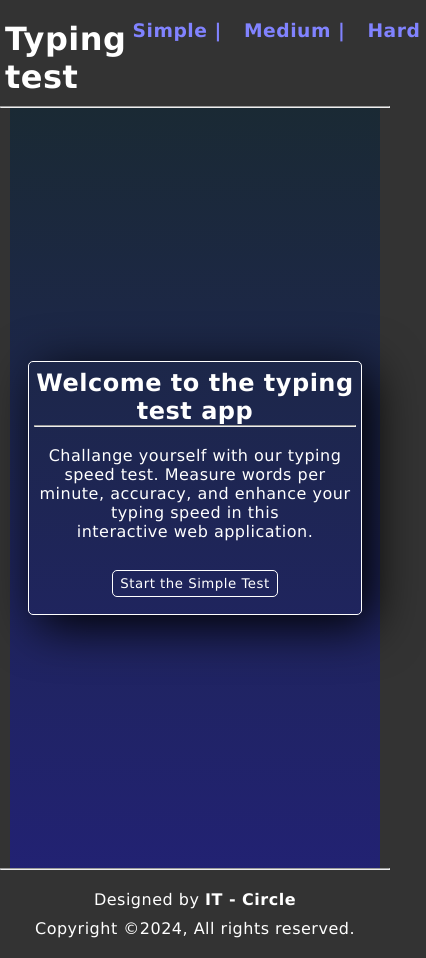
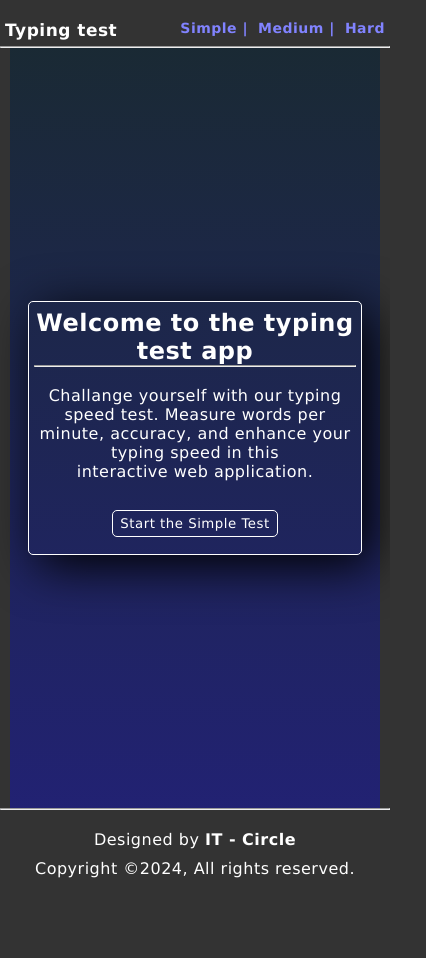
Before and after one commit to 13jagadish10/typing_test, a plain HTML site: page index.html in a window 390 px wide. Shown: the whole page, 426 px wide, since content can reach past the window. After the commit the page ends 898 px from the top, so only its background shows below. Drawn offline with Linux system fonts and the light colour scheme.

Commit message:
style changed
adjusted header for mobile

```diff
--- a/style.css
+++ b/style.css
@@ -167,3 +167,17 @@ code{
         transform: scale(2);
     }
 }
+@media (max-width: 450px) {
+    .item h1{
+        font-size: 17px ;
+        white-space: nowrap;
+        position: absolute;
+
+    }
+    h3.link.mode{
+        font-size: 14px;
+}
+.item.flex{
+    justify-content: flex-end;
+}
+}
```
